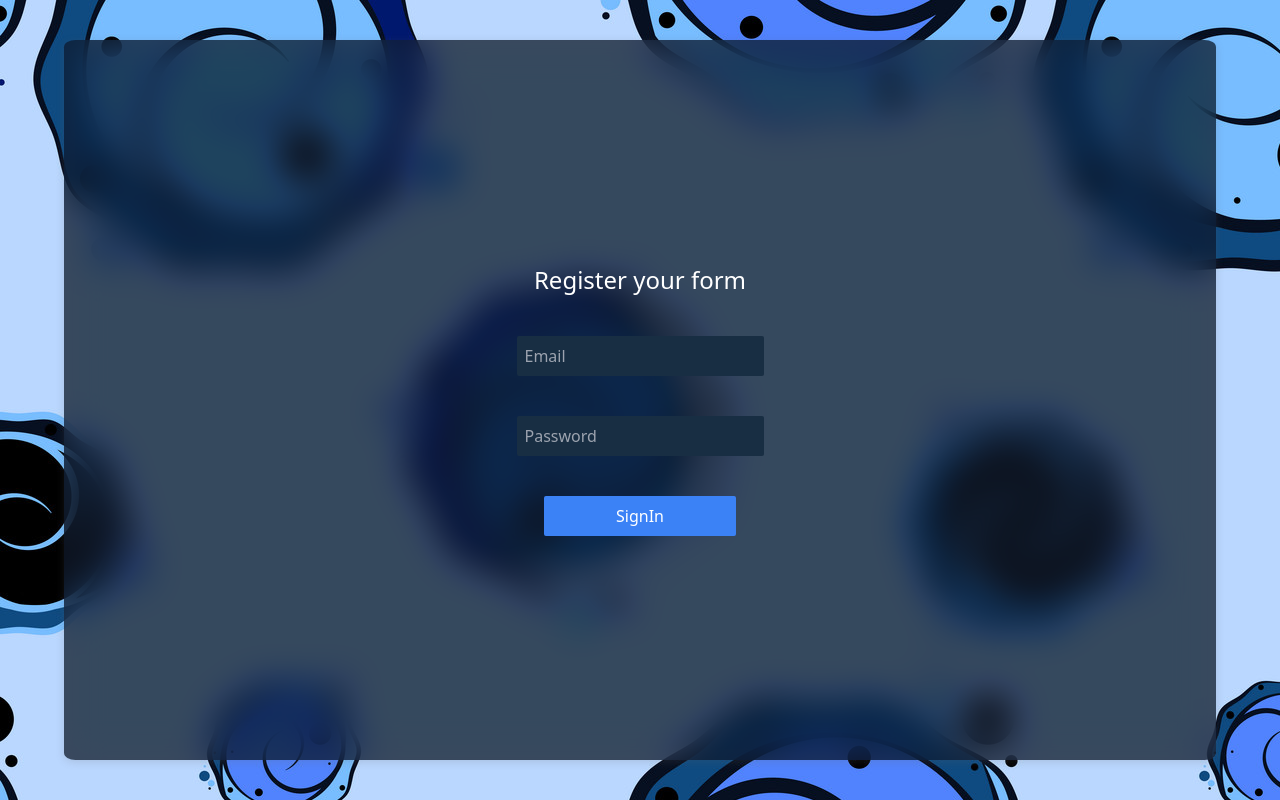
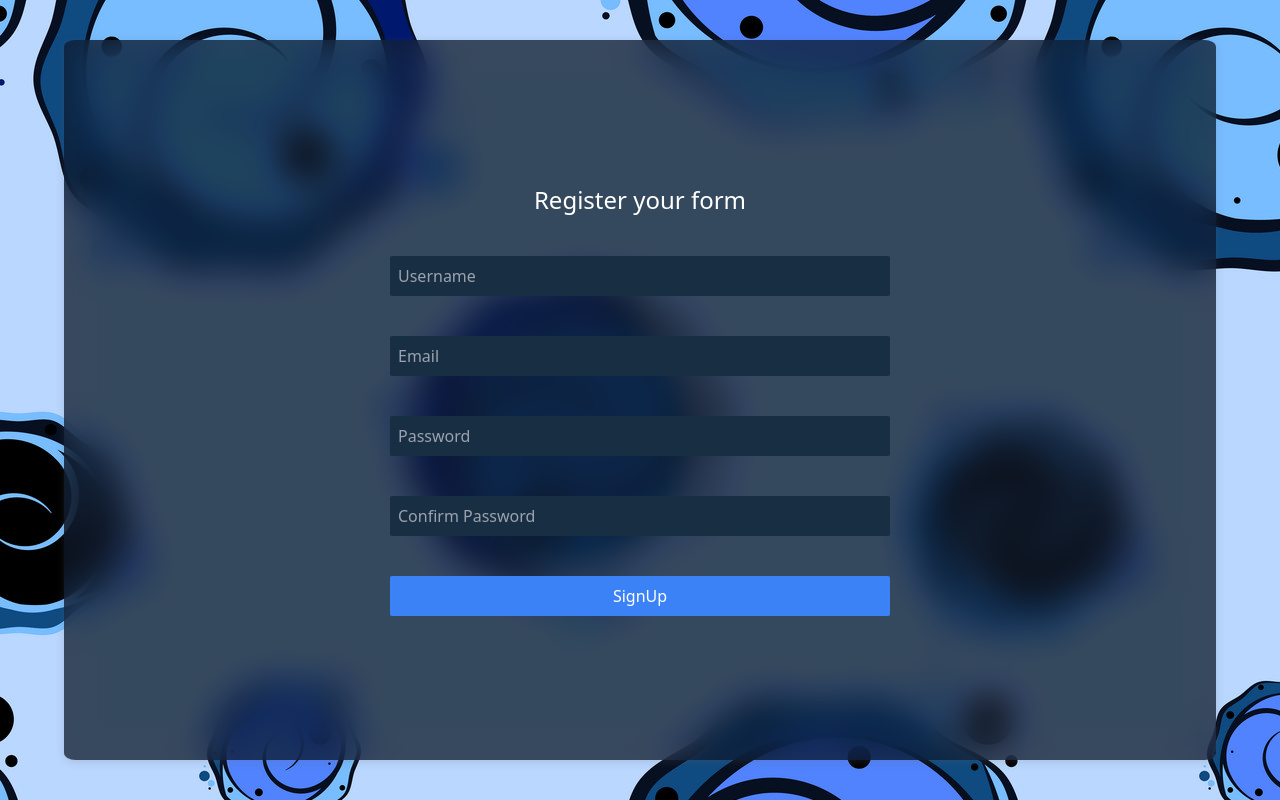
Before and after one commit to thanhbui1234/chat-app, a React (Vite) app: page /register in a window 1280 px wide. Built offline with nearby package versions, Linux system fonts and the light colour scheme.

Commit message:
password

```diff
--- a/package.json
+++ b/package.json
@@ -12,6 +12,7 @@
   "dependencies": {
     "@emotion/react": "^11.11.4",
     "@emotion/styled": "^11.11.5",
+    "@hookform/resolvers": "^3.6.0",
     "@mui/icons-material": "^5.15.20",
     "@mui/material": "^5.15.20",
     "clsx": "^2.1.1",
@@ -24,6 +25,7 @@
     "react-icon": "^1.0.0",
     "react-icons": "^5.2.1",
     "react-router-dom": "^6.23.1",
+    "react-toastify": "^10.0.5",
     "react-webcam": "^7.2.0",
     "sass": "^1.77.5",
     "zod": "^3.23.8"
--- a/src/libs/firebase.ts
+++ b/src/libs/firebase.ts
@@ -1,5 +1,7 @@
 // Import the functions you need from the SDKs you need
 import { initializeApp } from "firebase/app";
+import { getAuth } from "firebase/auth";
+import { getFirestore } from "firebase/firestore";
 // TODO: Add SDKs for Firebase products that you want to use
 // https://firebase.google.com/docs/web/setup#available-libraries
 
@@ -15,4 +17,5 @@ const firebaseConfig = {
 
 // Initialize Firebase
 const app = initializeApp(firebaseConfig);
-console.log(app);
+export const db = getFirestore(app)
+export const auth = getAuth(app)
--- a/src/main.tsx
+++ b/src/main.tsx
@@ -3,11 +3,13 @@ import ReactDOM from 'react-dom/client'
 import App from './App.tsx'
 import './index.scss'
 import { BrowserRouter } from 'react-router-dom'
-
+import { ToastContainer } from 'react-toastify';
+import 'react-toastify/dist/ReactToastify.css';
 ReactDOM.createRoot(document.getElementById('root')!).render(
   <React.StrictMode>
     <BrowserRouter>
     <App />
+    <ToastContainer />
     </BrowserRouter>
   </React.StrictMode>,
 )
--- a/src/pages/Auth/login.tsx
+++ b/src/pages/Auth/login.tsx
@@ -1,43 +1,66 @@
-import { useForm, Resolver } from "react-hook-form"
-
-type FormValues = {
-  firstName: string
-  lastName: string
-}
-
-const resolver: Resolver<FormValues> = async (values) => {
-  return {
-    values: values.firstName ? values : {},
-    errors: !values.firstName
-      ? {
-        firstName: {
-          type: "required",
-          message: "This is required.",
-        },
-      }
-      : {},
-  }
-}
+import { useForm } from "react-hook-form";
+import { loginSchema } from "../../schema/shcema";
+import { z } from "zod";
+import { zodResolver } from "@hookform/resolvers/zod";
+import { auth } from "../../libs/firebase";
+import { signInWithEmailAndPassword  } from "firebase/auth";
+import { useNavigate } from "react-router-dom";
+type FormValues = z.infer<typeof loginSchema>;
 
 export default function LoginPage() {
+  const navigate = useNavigate();
   const {
     register,
     handleSubmit,
     formState: { errors },
-  } = useForm<FormValues>({ resolver })
-  const onSubmit = handleSubmit((data) => console.log(data))
+  } = useForm<FormValues>({
+    resolver: zodResolver(loginSchema),
+  });
+
+  const onSubmit = handleSubmit(async (data: FormValues) => {
+    const { email, password } = data;
+    try {
+     await signInWithEmailAndPassword(auth, email, password);
+     navigate('/dashboard')
+
+    } catch (error) {
+      console.log(error);
+    }
+  });
 
   return (
-    <form className="mx-auto flex justify-center items-center flex-col gap-10" onSubmit={onSubmit}>
-      <h2 className="text-2xl">Hello my friend</h2>
-      <div className="relative">
-        <input className="text-white p-2 outline-none rounded-sm bg-[#182e43]" {...register("firstName")} placeholder="Email" />
-        {errors?.firstName && <p className="absolute top-10">{errors.firstName.message}</p>}
-      </div>
-
-      <input className=" p-2  text-white rounded-sm outline-none bg-[#182e43]" {...register("lastName")} placeholder="Password" />
-
-      <button className="bg-blue-500 w-48 p-2 rounded-sm">SignIn</button>
+    <form
+      className="mx-auto flex justify-center items-center flex-col gap-10 "
+      onSubmit={onSubmit}
+    >
+      <h2 className="text-2xl">Login your form nigga</h2>
+      <div className="relative w-[500px]">
+        <input
+          className="text-white p-2 outline-none rounded-sm bg-[#182e43] w-[100%]"
+          {...register("email")}
+          placeholder="Email"
+        />
+        {errors.email && (
+          <p className="absolute top-12 text-red-500 ">
+            {errors.email.message}
+          </p>
+        )}
+      </div>{" "}
+      <div className="relative w-[500px]">
+        <input type="password"
+          className="text-white p-2 outline-none rounded-sm bg-[#182e43] w-[100%]"
+          {...register("password")}
+          placeholder="Password"
+        />
+        {errors.password && (
+          <p className="absolute top-12 text-red-500 ">
+            {errors.password.message}
+          </p>
+        )}
+      </div>{" "}
+      <button type="submit" className="bg-blue-500 p-2 rounded-sm w-[100%]">
+        SignUp
+      </button>
     </form>
-  )
+  );
 }
--- a/src/pages/Auth/register.tsx
+++ b/src/pages/Auth/register.tsx
@@ -1,43 +1,93 @@
-import { useForm, Resolver } from "react-hook-form"
+import { useForm } from "react-hook-form";
+import { registerSchema } from "../../schema/shcema";
+import { z } from "zod";
+import { zodResolver } from "@hookform/resolvers/zod";
+import { auth, db } from "../../libs/firebase";
+import { createUserWithEmailAndPassword } from "firebase/auth";
+import { collection, addDoc } from "firebase/firestore";
 
-type FormValues = {
-  firstName: string
-  lastName: string
-}
-
-const resolver: Resolver<FormValues> = async (values) => {
-  return {
-    values: values.firstName ? values : {},
-    errors: !values.firstName
-      ? {
-        firstName: {
-          type: "required",
-          message: "This is required.",
-        },
-      }
-      : {},
-  }
-}
+type FormValues = z.infer<typeof registerSchema>;
 
 export default function RegisterPage() {
   const {
     register,
     handleSubmit,
     formState: { errors },
-  } = useForm<FormValues>({ resolver })
-  const onSubmit = handleSubmit((data) => console.log(data))
+  } = useForm<FormValues>({
+    resolver: zodResolver(registerSchema),
+  });
+
+  const onSubmit = handleSubmit(async (data: FormValues) => {
+    const { email, password } = data;
+    try {
+      await createUserWithEmailAndPassword(auth, email, password);
+      await addDoc(collection(db, "users"), {
+        data,
+      });
+    } catch (error) {
+      console.log(error);
+    }
+  });
 
   return (
-    <form className="mx-auto flex justify-center items-center flex-col gap-10" onSubmit={onSubmit}>
+    <form
+      className="mx-auto flex justify-center items-center flex-col gap-10 "
+      onSubmit={onSubmit}
+    >
       <h2 className="text-2xl">Register your form</h2>
-      <div className="relative">
-        <input className="text-white p-2 outline-none rounded-sm bg-[#182e43]" {...register("firstName")} placeholder="Email" />
-        {errors?.firstName && <p className="absolute top-10">{errors.firstName.message}</p>}
+      <div className="relative w-[500px]">
+        <input
+          className="text-white p-2 outline-none rounded-sm bg-[#182e43] w-[100%]"
+          {...register("userName")}
+          placeholder="Username"
+        />
+        {errors.userName && (
+          <p className="absolute top-12 text-red-500 ">
+            {errors.userName.message}
+          </p>
+        )}
       </div>
-
-      <input className=" p-2  text-white rounded-sm outline-none bg-[#182e43]" {...register("lastName")} placeholder="Password" />
-
-      <button className="bg-blue-500 w-48 p-2 rounded-sm">SignIn</button>
+      <div className="relative w-[500px]">
+        <input
+          className="text-white p-2 outline-none rounded-sm bg-[#182e43] w-[100%]"
+          {...register("email")}
+          placeholder="Email"
+        />
+        {errors.email && (
+          <p className="absolute top-12 text-red-500 ">
+            {errors.email.message}
+          </p>
+        )}
+      </div>{" "}
+      <div className="relative w-[500px]">
+        <input
+        type="password"
+          className="text-white p-2 outline-none rounded-sm bg-[#182e43] w-[100%]"
+          {...register("password")}
+          placeholder="Password"
+        />
+        {errors.password && (
+          <p className="absolute top-12 text-red-500 ">
+            {errors.password.message}
+          </p>
+        )}
+      </div>{" "}
+      <div className="relative w-[500px]">
+        <input
+        type="password"
+          className="text-white p-2 outline-none rounded-sm bg-[#182e43] w-[100%]"
+          {...register("confirmPassword")}
+          placeholder="Confirm Password"
+        />
+        {errors.confirmPassword && (
+          <p className="absolute top-12 text-red-500 w-[100%]">
+            {errors.confirmPassword.message}
+          </p>
+        )}
+      </div>
+      <button type="submit" className="bg-blue-500 p-2 rounded-sm w-[100%]">
+        SignUp
+      </button>
     </form>
-  )
+  );
 }
--- a/src/schema/shcema.ts
+++ b/src/schema/shcema.ts
@@ -1,4 +1,23 @@
-import z from 'zod'
+import z from "zod";
 export const shcema = z.object({
-    search: z.string()
-})
+  search: z.string(),
+});
+
+export const registerSchema = z
+  .object({
+    userName: z.string().min(1, "User is requied"),
+    email: z.string().email("Invalid Email"),
+    password: z.string().min(6, "Password must be at least  six charector "),
+    confirmPassword: z
+      .string()
+      .min(6, "Password must be at least six charector"),
+  })
+  .refine((data) => data.password === data.confirmPassword, {
+    message: "Password don't match",
+    path: ["confirmPassword"], // path of error
+  });
+
+export const loginSchema = z.object({
+  email: z.string().email("Invalid Email"),
+  password: z.string().min(6, "Password must be at least  six charector "),
+});
```
Also changed, not shown: 1 other file (tests, documents, lock files or other folders).
